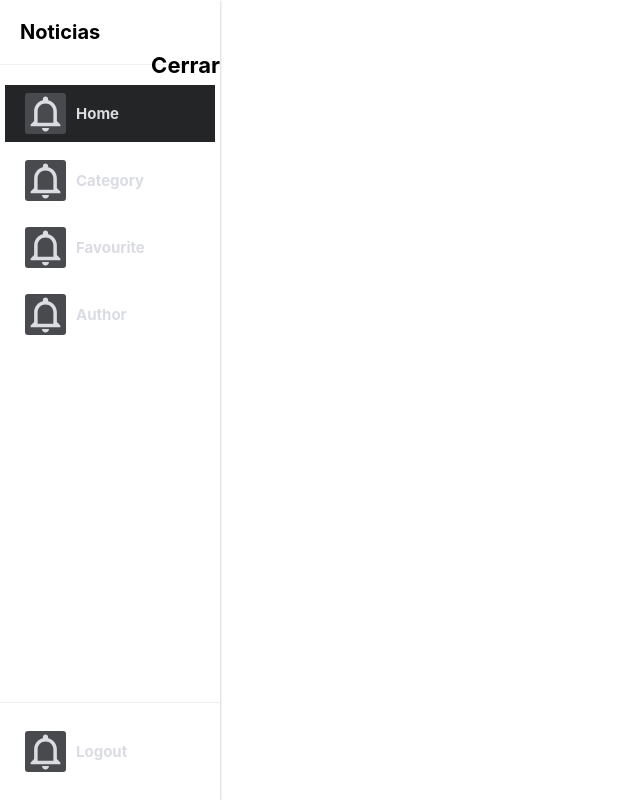
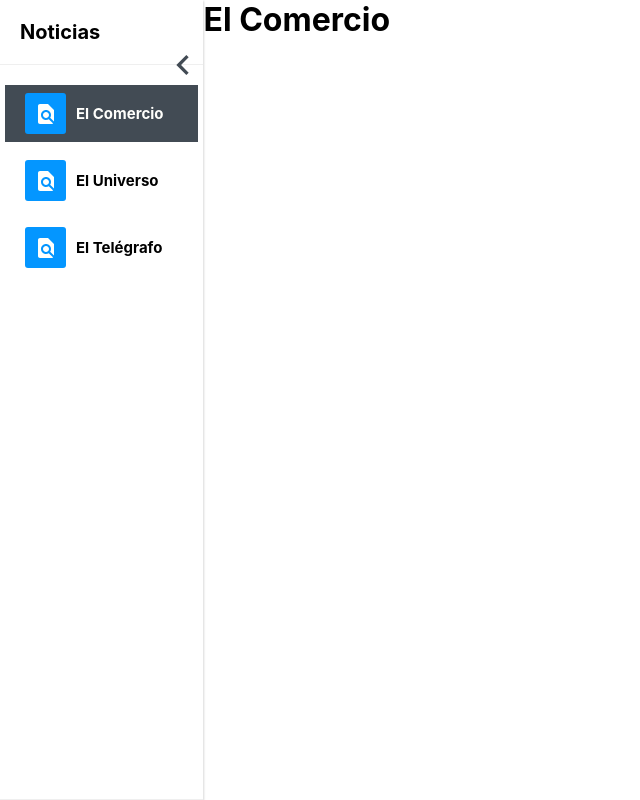
Before and after one commit to cvallejoec/news_ui, a React (Create React App) app: page / in a window 1280 px wide. Shown: the whole page, without its empty margins (0-640 px from the left). Built offline with nearby package versions, Linux system fonts and the light colour scheme.

Commit message:
Routes implemented

```diff
--- a/package.json
+++ b/package.json
@@ -3,6 +3,7 @@
   "version": "0.1.0",
   "private": true,
   "dependencies": {
+    "@material-ui/icons": "^4.11.2",
     "@testing-library/jest-dom": "^5.13.0",
     "@testing-library/react": "^11.2.7",
     "@testing-library/user-event": "^12.8.3",
@@ -13,6 +14,8 @@
     "react": "^16.8.5",
     "react-dom": "^16.8.5",
     "react-pro-sidebar": "^0.6.0",
+    "react-router": "^5.2.0",
+    "react-router-dom": "^5.2.0",
     "react-scripts": "^4.0.3",
     "react-transition-group": "^4.4.2",
     "typescript": "^4.3.2",
@@ -43,6 +46,7 @@
     ]
   },
   "devDependencies": {
+    "@types/react-router-dom": "^5.1.7",
     "@types/react-transition-group": "^4.4.1",
     "typescript-plugin-css-modules": "^3.4.0"
   }
--- a/public/index.html
+++ b/public/index.html
@@ -24,7 +24,12 @@
       work correctly both with client-side routing and a non-root public URL.
       Learn how to configure a non-root public URL by running `npm run build`.
     -->
-    <title>React App</title>
+    <link rel="preconnect" href="https://fonts.gstatic.com" />
+    <link
+      href="https://fonts.googleapis.com/css2?family=Merriweather:wght@300;400;700&display=swap"
+      rel="stylesheet"
+    />
+    <title>Noticias Ecuador</title>
   </head>
   <body>
     <noscript>You need to enable JavaScript to run this app.</noscript>
--- a/src/App.tsx
+++ b/src/App.tsx
@@ -1,12 +1,22 @@
 import React from 'react';
+import { BrowserRouter as Router, Switch, Route } from 'react-router-dom';
 
 import { Sidebar } from './components/Sidebar/Sidebar';
+import { ElComercio } from './pages/ElComercio/ElComercio';
+import { ElTelegrafo } from './pages/ElTelegrafo/ElTelegrafo';
+import { ElUniverso } from './pages/ElUniverso/ElUniverso';
 
 function App() {
   return (
-    <div className="App">
+    <Router>
       <Sidebar />
-    </div>
+      <Switch>
+        <Route exact path="/" component={ElComercio} />
+        <Route exact path="/el-comercio" component={ElComercio} />
+        <Route exact path="/el-telegrafo" component={ElTelegrafo} />
+        <Route exact path="/el-universo" component={ElUniverso} />
+      </Switch>
+    </Router>
   );
 }
 
--- a/src/components/Sidebar/Sidebar.tsx
+++ b/src/components/Sidebar/Sidebar.tsx
@@ -8,13 +8,17 @@ import {
   SidebarContent,
   SidebarFooter,
 } from 'react-pro-sidebar';
+import { Link, useLocation } from 'react-router-dom';
 import 'react-pro-sidebar/dist/css/styles.css';
 
 import './sidebar.scss';
-import { ReactComponent as BellIcon } from '../../assets/svgs/bell.svg';
+import FindInPageIcon from '@material-ui/icons/FindInPage';
+import ChevronRightIcon from '@material-ui/icons/ChevronRight';
+import ChevronLeftIcon from '@material-ui/icons/ChevronLeft';
 
-export const Sidebar = () => {
+export const Sidebar = (props: any) => {
   const [menuCollapse, setMenuCollapse] = useState(false);
+  const { pathname } = useLocation();
 
   const menuIconClick = () => {
     menuCollapse ? setMenuCollapse(false) : setMenuCollapse(true);
@@ -28,26 +32,50 @@ export const Sidebar = () => {
             <p>{menuCollapse ? 'N' : 'Noticias'}</p>
           </div>
           <div className="closemenu" onClick={menuIconClick}>
-            {menuCollapse ? 'Abrir' : 'Cerrar'}
+            {menuCollapse ? <ChevronRightIcon /> : <ChevronLeftIcon />}
           </div>
         </SidebarHeader>
         <SidebarContent>
           <Menu>
             <MenuItem
-              active={true}
-              icon={<BellIcon className="sidebar-icon" />}
+              active={pathname === '/' || pathname === '/el-comercio'}
+              icon={<FindInPageIcon className="sidebar-icon" />}
             >
-              Home
+              El Comercio
+              <Link to="/el-comercio" />
+            </MenuItem>
+            <MenuItem
+              icon={<FindInPageIcon className="sidebar-icon" />}
+              active={pathname === '/el-universo'}
+            >
+              El Universo
+              <Link to="/el-universo" />
+            </MenuItem>
+            <MenuItem
+              icon={<FindInPageIcon className="sidebar-icon" />}
+              active={pathname === '/el-telegrafo'}
+            >
+              El Telégrafo
+              <Link to="/el-telegrafo" />
+            </MenuItem>
+            {/* <MenuItem icon={<BellIcon className="sidebar-icon" />}>
+              La Hora
             </MenuItem>
             <MenuItem icon={<BellIcon className="sidebar-icon" />}>
-              Category
+              El Mercurio
             </MenuItem>
             <MenuItem icon={<BellIcon className="sidebar-icon" />}>
-              Favourite
+              Primicias
             </MenuItem>
             <MenuItem icon={<BellIcon className="sidebar-icon" />}>
-              Author
+              ABC
             </MenuItem>
+            <MenuItem icon={<BellIcon className="sidebar-icon" />}>
+              La Hora
+            </MenuItem>
+            <MenuItem icon={<BellIcon className="sidebar-icon" />}>
+              La Hora
+            </MenuItem> */}
             {/* <SubMenu title="Components" icon={<BellIcon />}>
               <MenuItem>Component 1</MenuItem>
               <MenuItem>Component 2</MenuItem>
@@ -55,11 +83,11 @@ export const Sidebar = () => {
           </Menu>
         </SidebarContent>
         <SidebarFooter>
-          <Menu>
+          {/* <Menu>
             <MenuItem icon={<BellIcon className="sidebar-icon" />}>
               Logout
             </MenuItem>
-          </Menu>
+          </Menu> */}
         </SidebarFooter>
       </ProSidebar>
     </div>
--- a/src/components/Sidebar/sidebar.scss
+++ b/src/components/Sidebar/sidebar.scss
@@ -1,21 +1,24 @@
 #header {
-  position: absolute;
-  width: 220px;
+  // position: absolute;
+  // width: 220px;
 }
 #header .pro-sidebar {
   height: 100vh;
 }
 #header .closemenu {
-  color: #000; // Color de ícono de Cerrar
+  color: var(--bg); // Color de ícono de Cerrar
   position: absolute;
   right: 0;
   z-index: 9999;
   line-height: 20px;
   border-radius: 50%;
   font-weight: bold;
-  font-size: 22px;
-  top: 55px;
+  // font-size: 40px;
+  top: 45px;
   cursor: pointer;
+}
+#header .closemenu svg {
+  font-size: 40px;
 }
 #header .pro-sidebar {
   width: 100%;
@@ -42,9 +45,12 @@
   padding: 0 5px;
 }
 #header .pro-sidebar-inner .pro-sidebar-layout ul .pro-inner-item {
-  color: var(--text-color); // Color de la fuente
+  color: var(--text-color-dark); // Color de la fuente
   margin: 10px 0px;
   font-weight: bold;
+}
+#header .pro-sidebar-inner .pro-sidebar-layout ul .active .pro-inner-item {
+  color: var(--text-color); // Color de la fuente activo
 }
 #header
   .pro-sidebar-inner
@@ -53,7 +59,7 @@
   .pro-inner-item
   .pro-icon-wrapper {
   // background-color: #f5edbe; // Fondo del ícono
-  background-color: var(--bg-accent); // Fondo del ícono
+  background-color: var(--accent); // Fondo del ícono
   color: #000;
   border-radius: 3px;
   padding: 3px;
--- a/src/index.css
+++ b/src/index.css
@@ -13,13 +13,22 @@ code {
 }
 
 :root {
-  --bg: #242526;
-  --bg-accent: #484a4d;
-  --text-color: #dadce1;
+  --bg: #424b54;
+  --bg-accent: #6d7175;
+  --text-color: #fffffc;
+  --text-color-dark: #000;
+  --accent: #0496ff;
   --nav-size: 60px;
   --border: 1px solid #474a4d;
   --border-radius: 8px;
   --speed: 500ms;
+  --font-light: 300;
+  --font-regular: 400;
+  --font-bold: 700;
+}
+
+#root {
+  display: flex;
 }
 
 ul {
@@ -29,7 +38,7 @@ ul {
 }
 
 a {
-  color: var(--text-color);
+  color: var(--text-color-dark);
   text-decoration: none;
 }
 
--- /dev/null
+++ b/src/pages/ElComercio/ElComercio.tsx
@@ -0,0 +1,9 @@
+import React from 'react';
+
+export const ElComercio = () => {
+  return (
+    <div>
+      <h1>El Comercio</h1>
+    </div>
+  );
+};
--- /dev/null
+++ b/src/pages/ElTelegrafo/ElTelegrafo.tsx
@@ -0,0 +1,9 @@
+import React from 'react';
+
+export const ElTelegrafo = () => {
+  return (
+    <div>
+      <h1>El Telégrafo</h1>
+    </div>
+  );
+};
--- /dev/null
+++ b/src/pages/ElUniverso/ElUniverso.tsx
@@ -0,0 +1,9 @@
+import React from 'react';
+
+export const ElUniverso = () => {
+  return (
+    <div>
+      <h1>El Universo</h1>
+    </div>
+  );
+};
```
Also changed, not shown: 1 other file (tests, documents, lock files or other folders).
